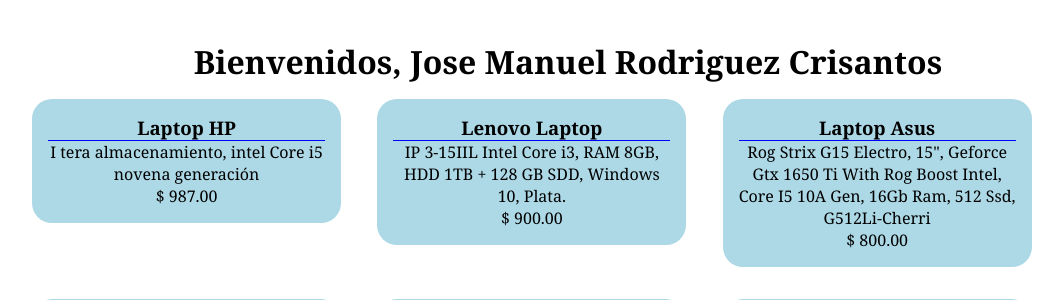
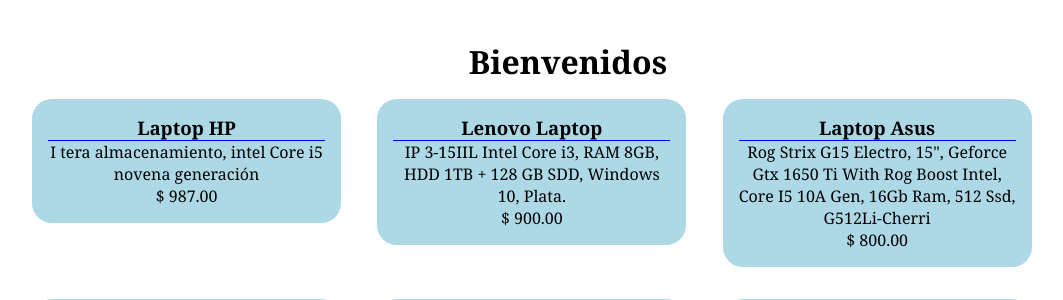
Before and after one commit to Jose-Manuel-R/ExamenPracticoU3, a Django app: page / in a window 1280 px wide. Shown: the part 138-438 px from the top of the page, without its empty margins (160-1223 px from the left). Run offline with Django 3.2, Linux system fonts and the light colour scheme; data comes from the database, SQL or seed files in the repository.

Commit message:
Jose Manuel Rodriguez

```diff
--- a/blog/templates/home.html
+++ b/blog/templates/home.html
@@ -35,7 +35,7 @@
             <a href="./ayuda.html" class="main-navbar__link">Ayuda</a>
           </div>
 	</header>
-	<h1 id="q" class="title">Bienvenidos, Jose Manuel Rodriguez Crisantos </h1>
+	<h1 id="q" class="title">Bienvenidos </h1>
 	<section id="p">
 		{% for artic in arti%}
 			<article>
```
